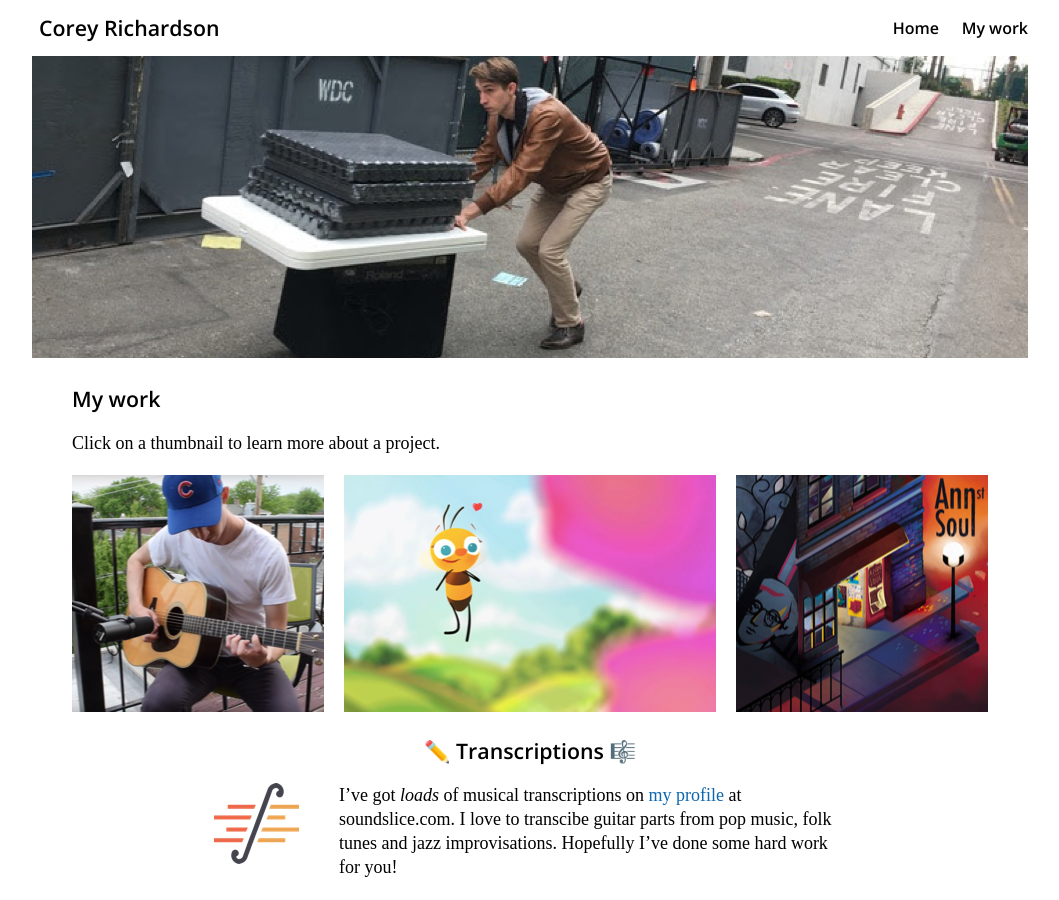
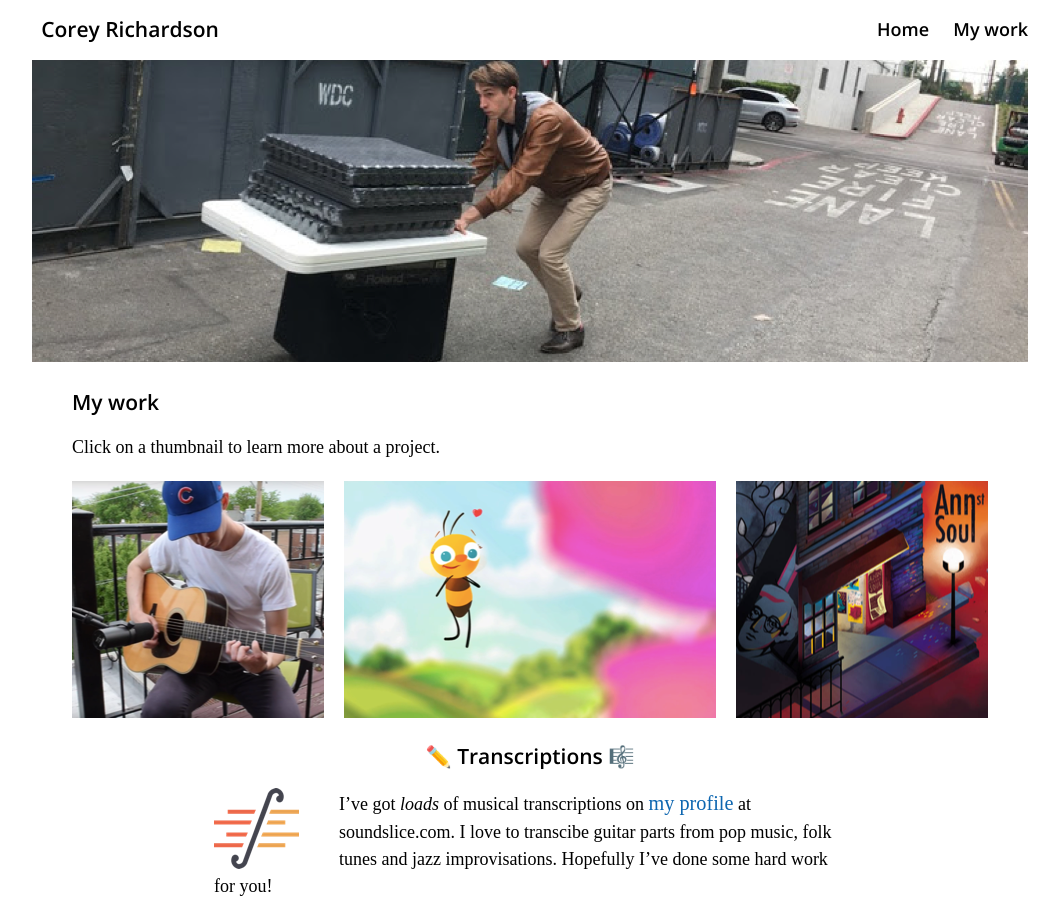
Before and after one commit to thecaprad/coreyguitar, a Django app: template website/templates/website/my-work.html in a window 1280 px wide. Shown: the whole page, without its empty margins (110-1169 px from the left). Before the commit the page ends 877 px from the top, so only its background shows below. Run offline with Django 3.2, Linux system fonts and the light colour scheme; the template is opened without the code that fills it, so the values that code supplies are empty.

Commit message:
Changed font styles throughout CSS to use ems instead of pxs

```diff
--- a/website/static/website/style.css
+++ b/website/static/website/style.css
@@ -6,12 +6,22 @@ body, html {
     margin-left: 0;
     margin-right: 0;
     background-color: #ffffff;
+    font-size: 16px;
 }
 
 h1 {
     font-family: 'Open Sans', sans-serif;
     font-weight: 600;
-    font-size: 16pt;
+    font-size: 1.313em;
+    color: #000000;
+    margin-top: .3em;
+    margin-bottom: .3em;
+}
+
+h2 {
+    font-family: 'Open Sans', sans-serif;
+    font-weight: 600;
+    font-size: 1.125em;
     color: #000000;
     margin-top: .3em;
     margin-bottom: .3em;
@@ -19,26 +29,26 @@ h1 {
 
 h1.nav-title {
     float: left;
-    padding: 7px;
+    padding: .438em;
 }
 
 h3 {
     font-family: 'Open Sans', sans-serif;
     font-weight: 500;
-    font-size: 13pt;
+    font-size: 1.063em;
 }
 
 p, li {
     font-family: 'Cormorant Garamond', serif;
-    font-size: 18px;
-    line-height: 24px;
+    font-size: 1.125em;
+    line-height: 1.5em;
     color: #000000;
 }
 
 p a, li a {
     font-family: 'Cormorant Garamond', serif;
-    font-size: 18px;
-    line-height: 24px;
+    font-size: 1.125em;
+    line-height: 1.5em;
     text-decoration: none;
     color: #0d66b0;
     font-weight: 500;
@@ -51,10 +61,10 @@ p b {
 nav a {
     font-family: 'Open Sans', sans-serif;
     font-weight: 600;
-    font-size: 12pt;
+    font-size: 1em;
     text-decoration: none;
     color: #000000;
-    padding-inline-start: 14pt;
+    padding-inline-start: 1.125em;
 }
 
 hr {
```
Also changed, not shown: other parts of website/static/website/style.css (+39 -1 lines).
